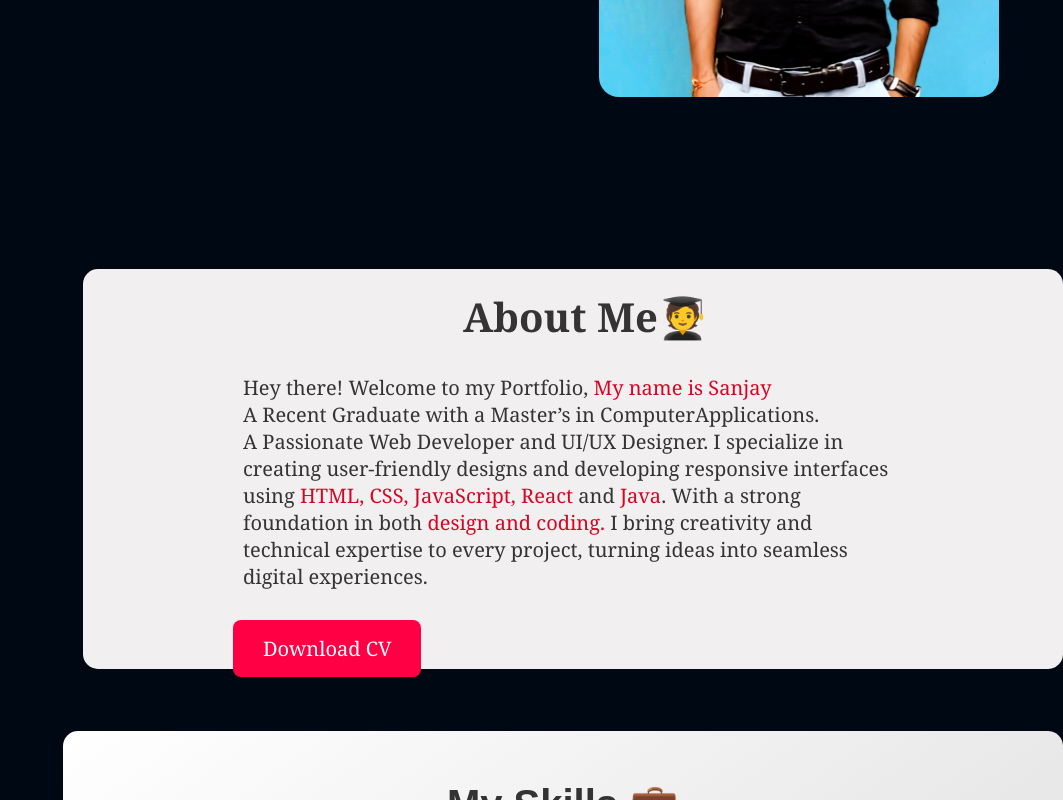
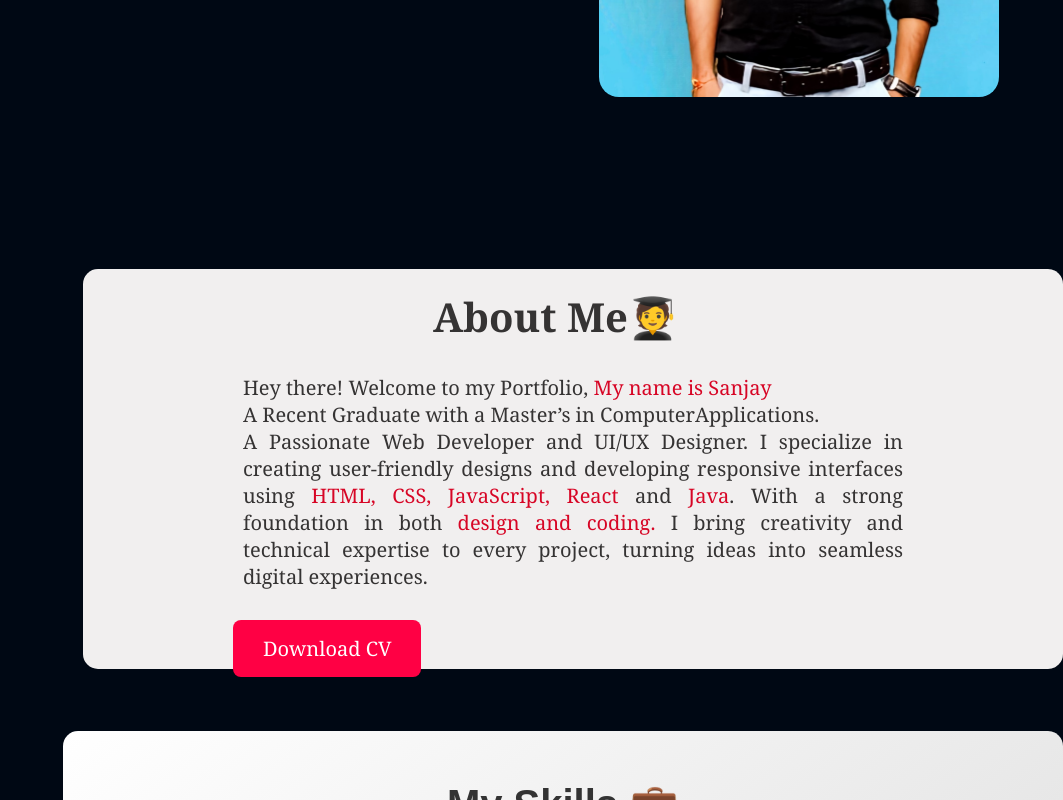
Before and after one commit to veldurthsanjay/VeldurthiSanjay, a plain HTML site: page index.html in a window 1280 px wide. Shown: the part 575-1375 px from the top of the page, without its empty margins (217-1280 px from the left). Drawn offline with nearby package versions, Linux system fonts and the light colour scheme.

Commit message:
Update style.css

```diff
--- a/style.css
+++ b/style.css
@@ -181,10 +181,10 @@ body {
 }
 #about-main #details h2{
     font-size: 40px;
-    padding: 20px 0px 20px 230px;
+    padding: 20px 0px 20px 200px;
 }
 #about-main #details p{
-
+ text-align: justify;
     font-size: 20px;
     padding: 10px;
 }
```
